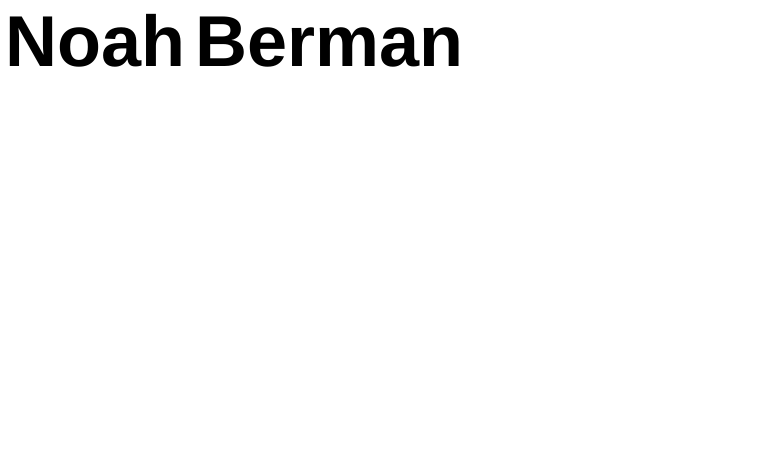
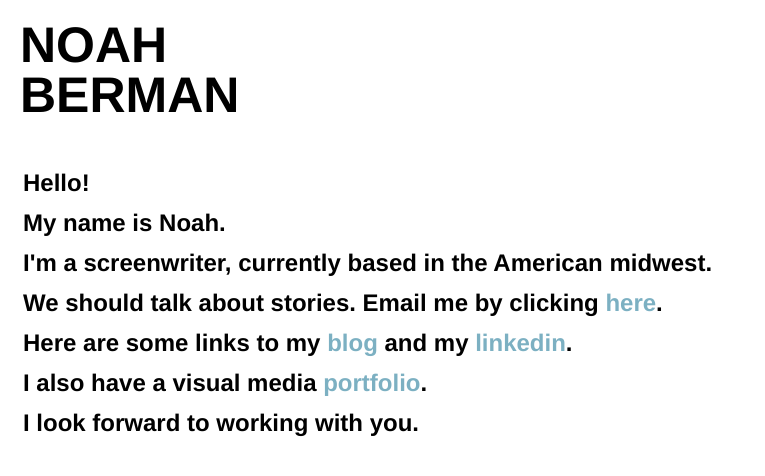
Before and after one commit to bermannoah/landing, a plain HTML site: page index.html in a window 1280 px wide. Shown: the whole page, without its empty margins (0-765 px from the left). Drawn offline with Linux system fonts and the light colour scheme.

Commit message:
Further text and style edits

```diff
--- a/index.html
+++ b/index.html
@@ -19,14 +19,20 @@
 
 <!-- logo goes here -->
 
-<div>
-	<p class="logo">Noah</p>
-	<p class="logo">Berman</p>
+<div class="logo">
+	<p>NOAH</p>
+	<p>BERMAN</p>
 </div>
 
 <!-- content goes here -->
-<div>
-	<p class="info"></p>
+<div class="info">
+	<p>Hello!</p>
+	<p>My name is Noah.</p>
+	<p>I'm a screenwriter, currently based in the American midwest.</p>
+	<p>We should talk about stories. Email me by clicking <a href="mailto:noah@noahberman.org">here</a>.</p>
+	<p>Here are some links to my <a href="https://ofmistakes.tumblr.com">blog</a> and my <a href="https://www.linkedin.com/in/bermannoah">linkedin</a>.</p>
+	<p>I also have a visual media <a href="http//www.noahtakespictures.com">portfolio</a>.</p>
+	<p>I look forward to working with you.</p>
 </div>
 
 
--- a/stylesheet.css
+++ b/stylesheet.css
@@ -1,26 +1,31 @@
 /* Page styles */
-
+* {
+  background-color: #fff;
+}
 
 
 /* Text styles */
 
 .logo {
   font-family: helvetica, sans-serif;
-  font-size: 72px;
-  font-weight: bold;
+  font-size: 50px;
+  font-weight: bolder;
   color: #000;
   position: relative;
-  margin: 5px;
+  margin: 20px;
   float: left;
 }
 
 .info {
   font-family: helvetica, sans-serif;
-  font-size: 2em;
-  font-weight: normal;
+  font-size: 1.5em;
+  font-weight: bolder;
   color: #000;
   position: relative;
   float: left;
+  clear: both;
+  margin: 23px;
+  line-height: 40px;
 }
 
 
@@ -38,5 +43,8 @@ a:hover {
 
 a:visited {
   text-decoration: none;
+  color: #8DC27C;
+}
+a:visited:hover {
   color: #C28E7C;
 }
```
